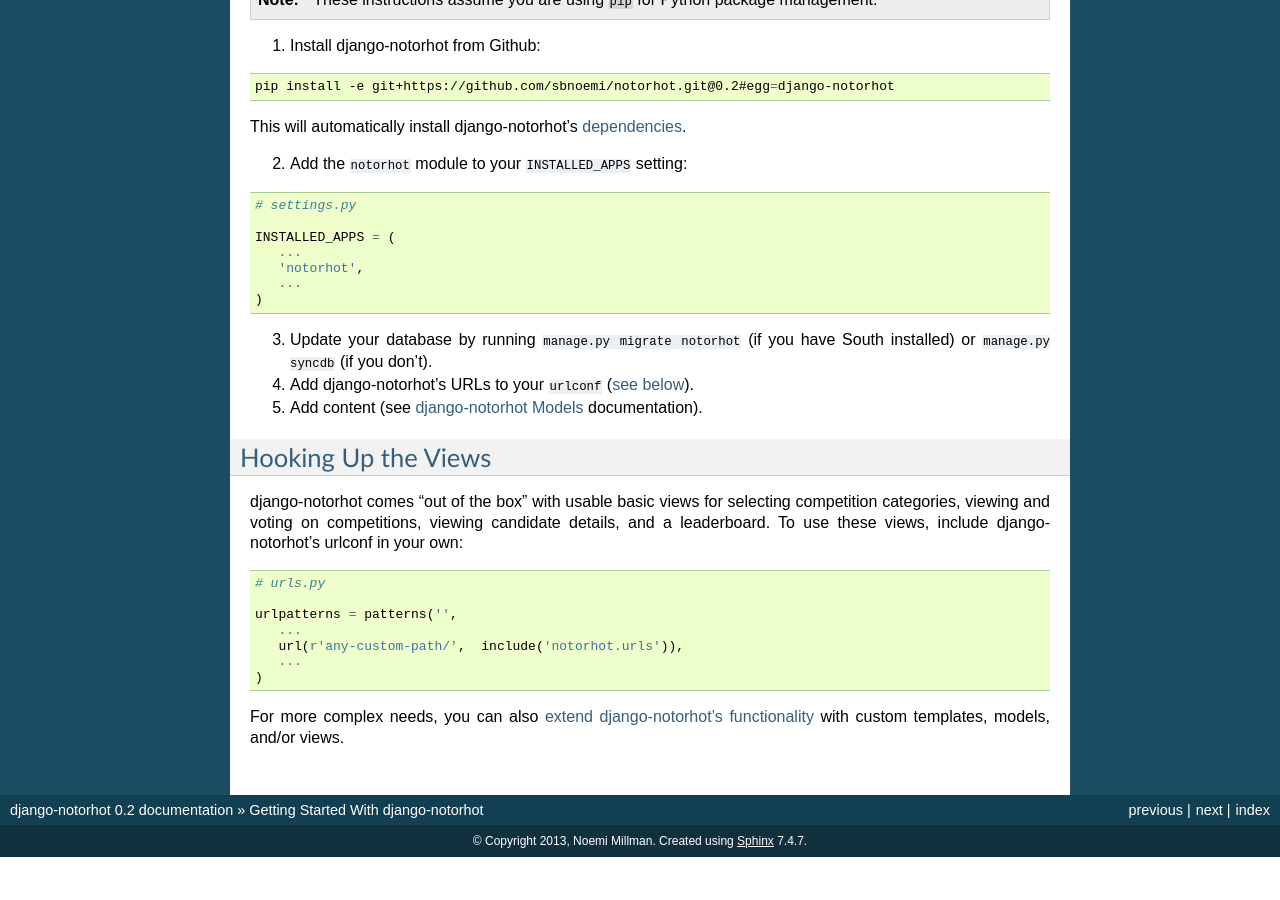
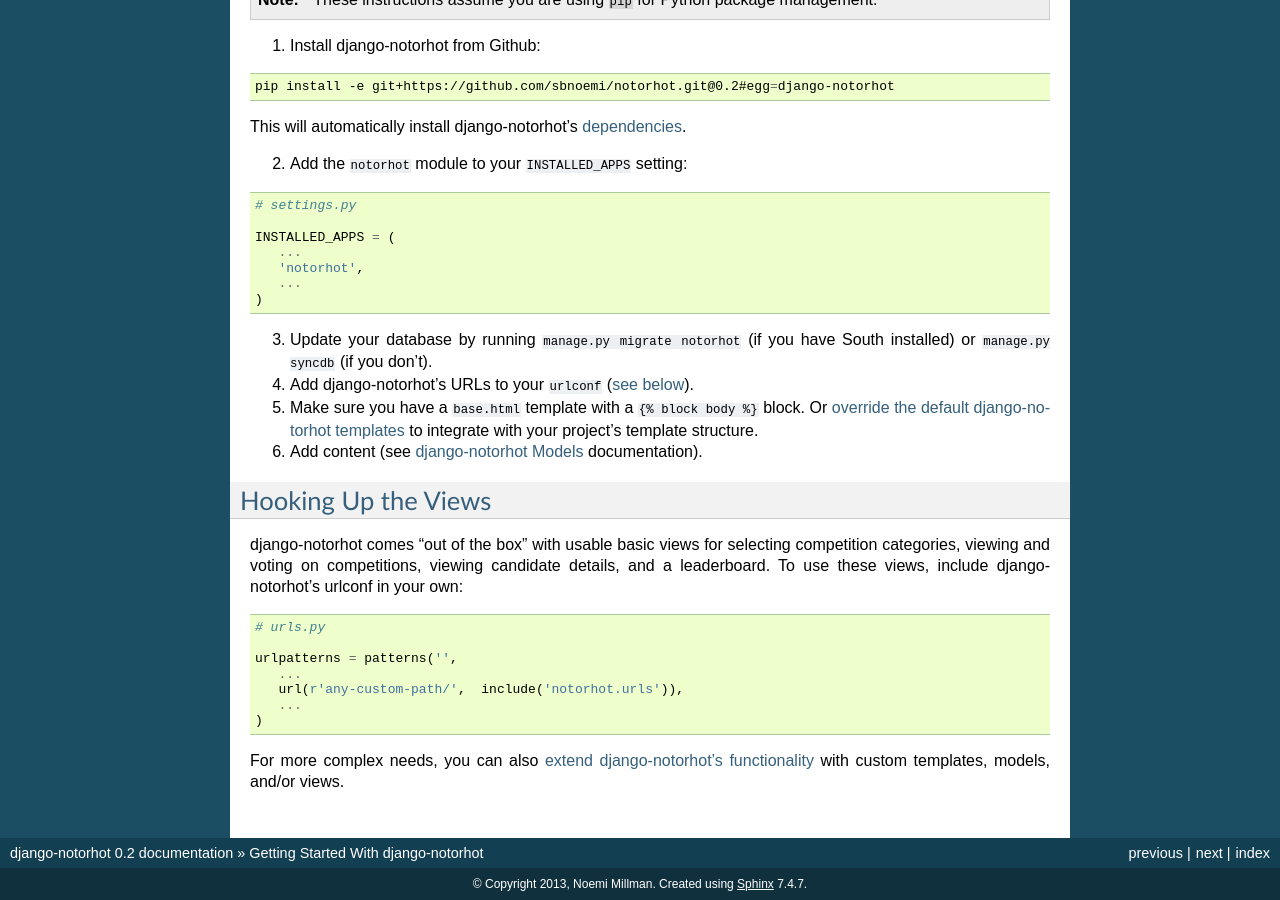
Before and after one commit to sbnoemi/notorhot, a Sphinx documentation site: the page built from docs/source/installation.rst, in a window 1280 px wide and 900 px high, scrolled down 666 px. Built offline with Sphinx 7.4.7, drawn with Linux system fonts in a browser that asks for light colours; before the commit the page ends 1523 px from its top, so only the background shows below that.

Commit message:
Reminder about base template.

```diff
--- a/docs/source/installation.rst
+++ b/docs/source/installation.rst
@@ -58,7 +58,9 @@
 
 4. Add django-notorhot's URLs to your ``urlconf`` (:ref:`see below <setup_views>`).
 
-5. Add content (see :doc:`models` documentation).
+5. Make sure you have a ``base.html`` template with a ``{% block body %}`` block.  Or :doc:`override the default django-notorhot templates <extending>` to integrate with your project's template structure.
+
+6. Add content (see :doc:`models` documentation).
 
 
 .. _setup_views:
```
